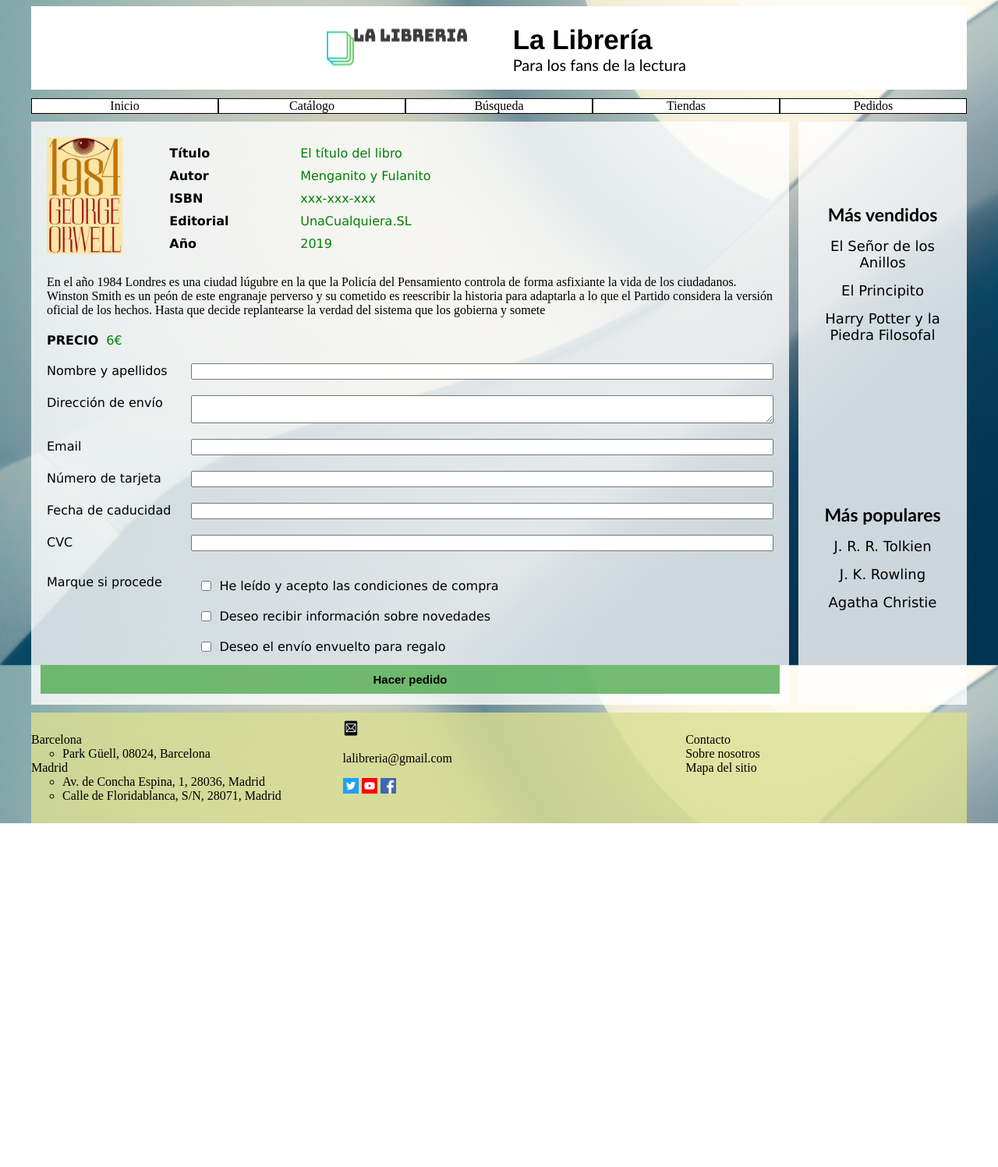
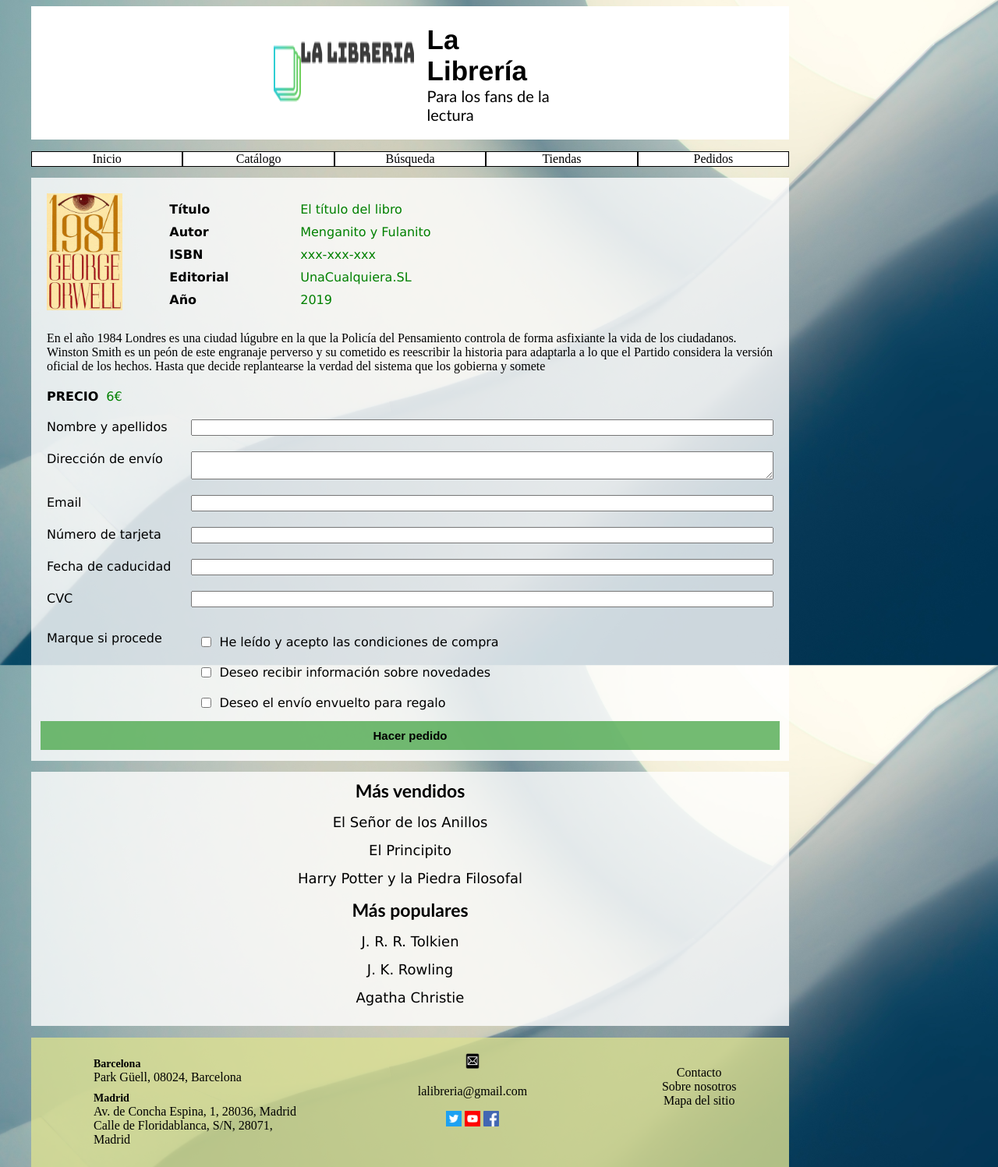
Before and after one commit to iscoct-universidad/TW, a PHP site: page /orders.html in a window 1280 px wide. Shown: the whole page at 78% size. Before the commit the page ends 1056 px from the top, so only its background shows below. Run offline with PHP 8.4, Linux system fonts and the light colour scheme.

Commit message:
footer y query

```diff
--- a/Nacho/practica3/libreria2/orders.html
+++ b/Nacho/practica3/libreria2/orders.html
@@ -129,13 +129,15 @@
       <footer>
         <div id="tiendas">
           <ul>
-            <li>Barcelona
-                <ul>
-                  <li>Park Güell, 08024, Barcelona</li>
-                </ul>
-              </li>
-            <li>Madrid
-              <ul>
+            <li>
+              <p class="ciudad">Barcelona</p>
+              <ul class="locales">
+                <li>Park Güell, 08024, Barcelona</li>
+              </ul>
+            </li>
+            <li>
+              <p class="ciudad">Madrid</p>
+              <ul class="locales">
                 <li>Av. de Concha Espina, 1, 28036, Madrid</li>
                 <li>Calle de Floridablanca, S/N, 28071, Madrid</li>
               </ul>
--- a/Nacho/practica3/libreria2/site.css
+++ b/Nacho/practica3/libreria2/site.css
@@ -31,6 +31,18 @@
   "nav nav nav"
   "main main aside"
   "footer footer footer";
+}
+
+@media only screen and (min-width: 600px) {
+  /* Movemos aside debajo en pantallas pequeñas */
+  #wrap {
+    grid-template-areas:
+      "header header"
+      "nav nav"
+      "main main"
+      "aside aside"
+      "footer footer";
+  }
 }
 
 a {
@@ -151,8 +163,17 @@
   background-color: rgba(219, 224, 146, 0.8);
 }
 
+footer>div {
+  align-items: center;
+  justify-content: center;
+  justify-content: center;
+  width: 33.3%;
+  margin: 10px 0;
+}
+
 #tiendas {
-  width: 33.3%;
+  /* width: 33.3%; */
+  margin: 0 80px;
 }
 
 #tiendas>ul {
@@ -161,7 +182,10 @@
 }
 
 .ciudad {
-
+  font-weight: bold;
+  font-size: 14px;
+  margin: 0;
+  margin-top: 10px;
 }
 
 .locales {
@@ -170,11 +194,11 @@
 }
 
 #contacto {
-  width: 33.3%;
+  text-align: center;
 }
 
 #informacion {
-  width: 33.3%;
+  text-align: center;
 }
 
 #informacion>ul {
@@ -423,7 +447,7 @@
 
 .libro {
   font-family: 'Lucida Sans', 'Lucida Sans Regular', 'Lucida Grande', 'Lucida Sans Unicode', Geneva, Verdana, sans-serif;
-  width: 500px;
+  /* width: 500px; */
   margin: 0 auto;
 }
 
```
Also changed, not shown: Nacho/practica3/libreria2/catalogue.html (+9 -7 lines), Nacho/practica3/libreria2/index.html (+9 -7 lines), Nacho/practica3/libreria2/search.html (+9 -7 lines), Nacho/practica3/libreria2/stores.html (+9 -7 lines).
